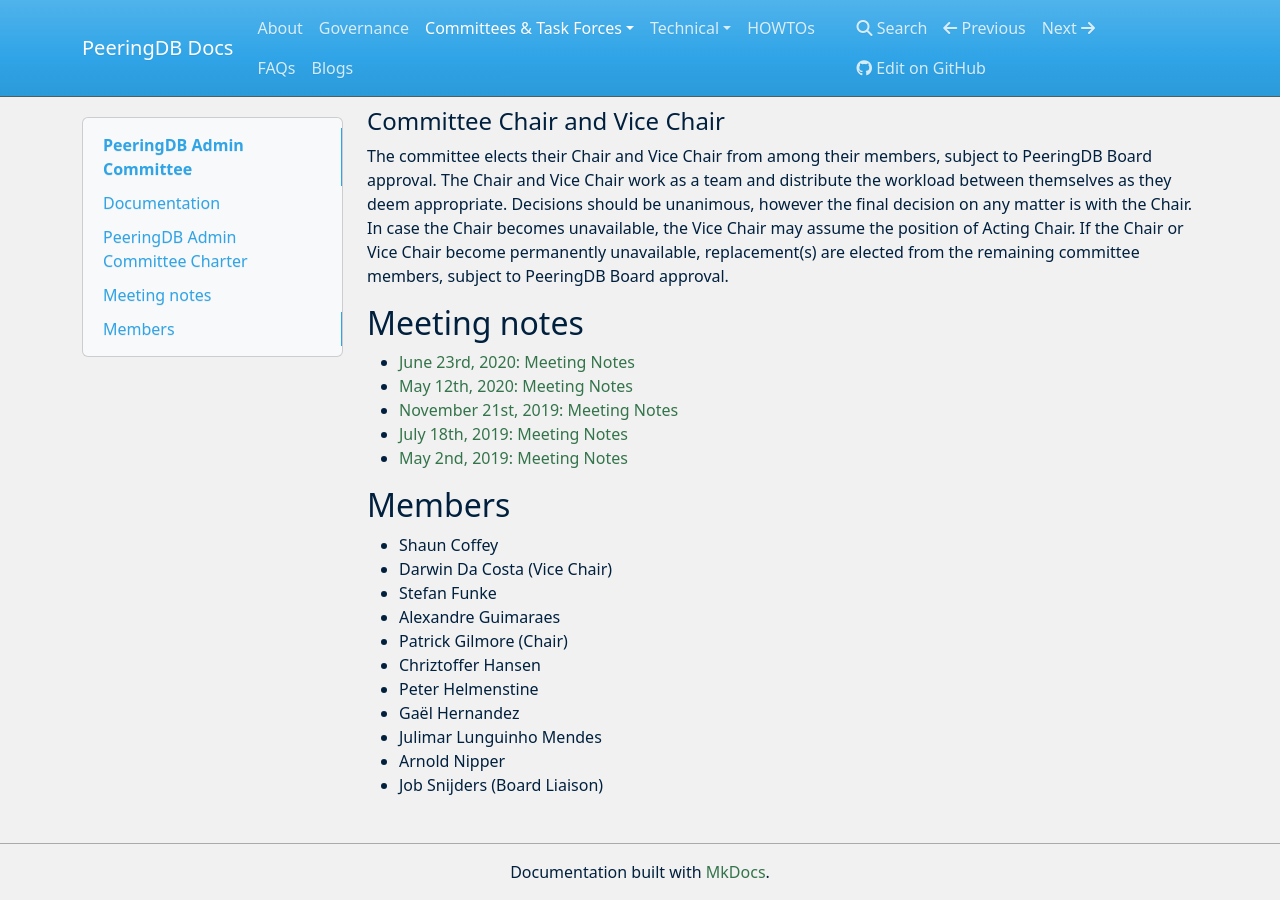
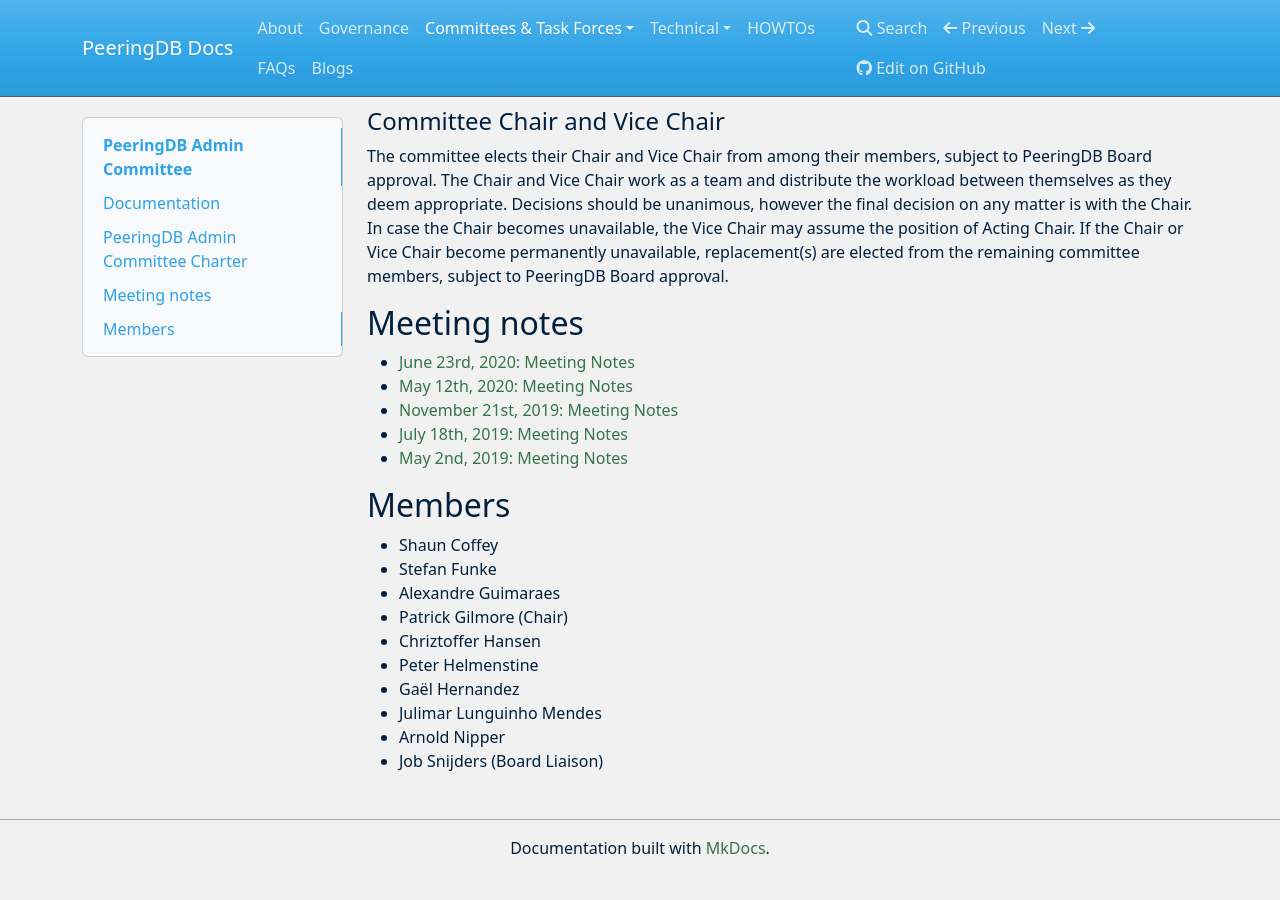
Before and after one commit to peeringdb/docs, an MkDocs documentation site: the page built from docs/committee/admin/index.md, in a window 1280 px wide and 900 px high, scrolled down 1905 px. Built offline with MkDocs 1.6.1, drawn with Linux system fonts in a browser that asks for light colours; nearby versions of some CDN libraries; after the commit the page ends 2781 px from its top, so only the background shows below that.

Commit message:
Remove Darwin from AC.

```diff
--- a/docs/committee/admin/index.md
+++ b/docs/committee/admin/index.md
@@ -19,7 +19,6 @@
 
 ## Members
 - Shaun Coffey
-- Darwin Da Costa (Vice Chair)
 - Stefan Funke
 - Alexandre Guimaraes
 - Patrick Gilmore (Chair)
```
